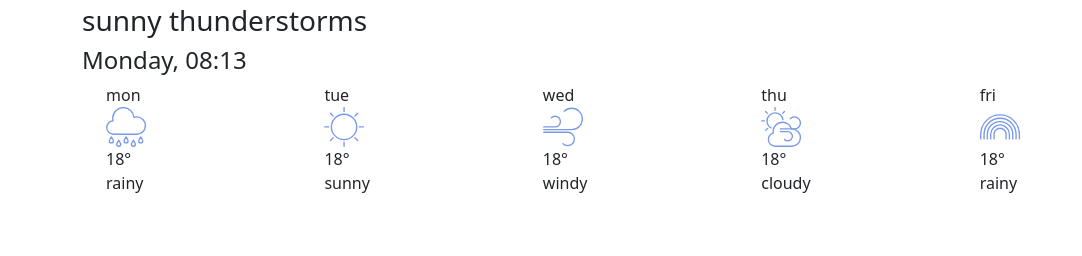
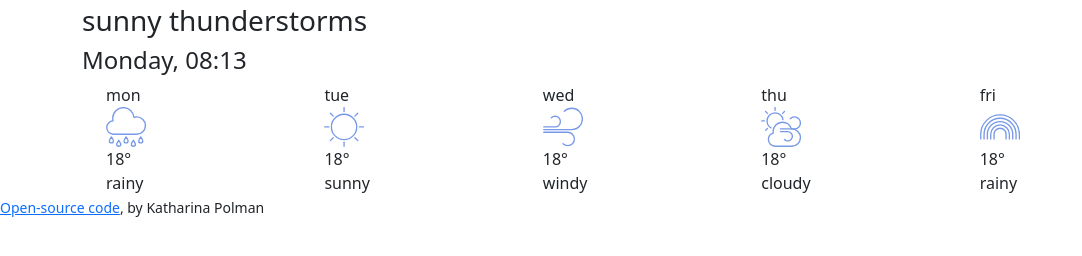
Before and after one commit to katpol/shecodesweather, a website built with Parcel: page index.html in a window 1280 px wide. Shown: the part 232-488 px from the top of the page, without its empty margins (0-1082 px from the left). Built offline with nearby package versions, Linux system fonts and the light colour scheme.

Commit message:
added link

```diff
--- a/index.html
+++ b/index.html
@@ -79,6 +79,11 @@
         </div>
       </div>
     </div>
+    <small
+      ><a href="https://github.com/katpol/shecodesweather" target="_blank"
+        >Open-source code</a
+      >, by Katharina Polman</small
+    >
     <script src="src/index.js"></script>
   </body>
 </html>
```
